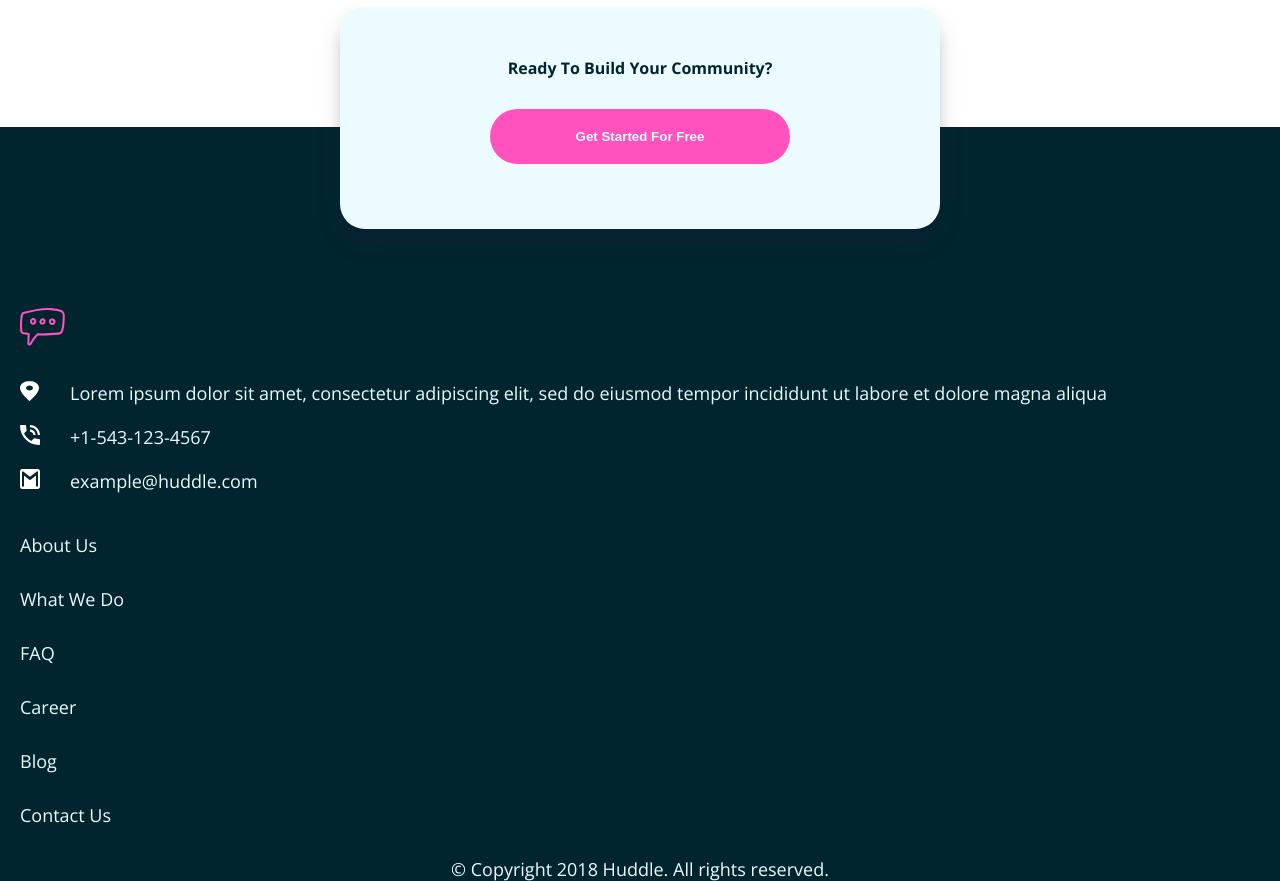
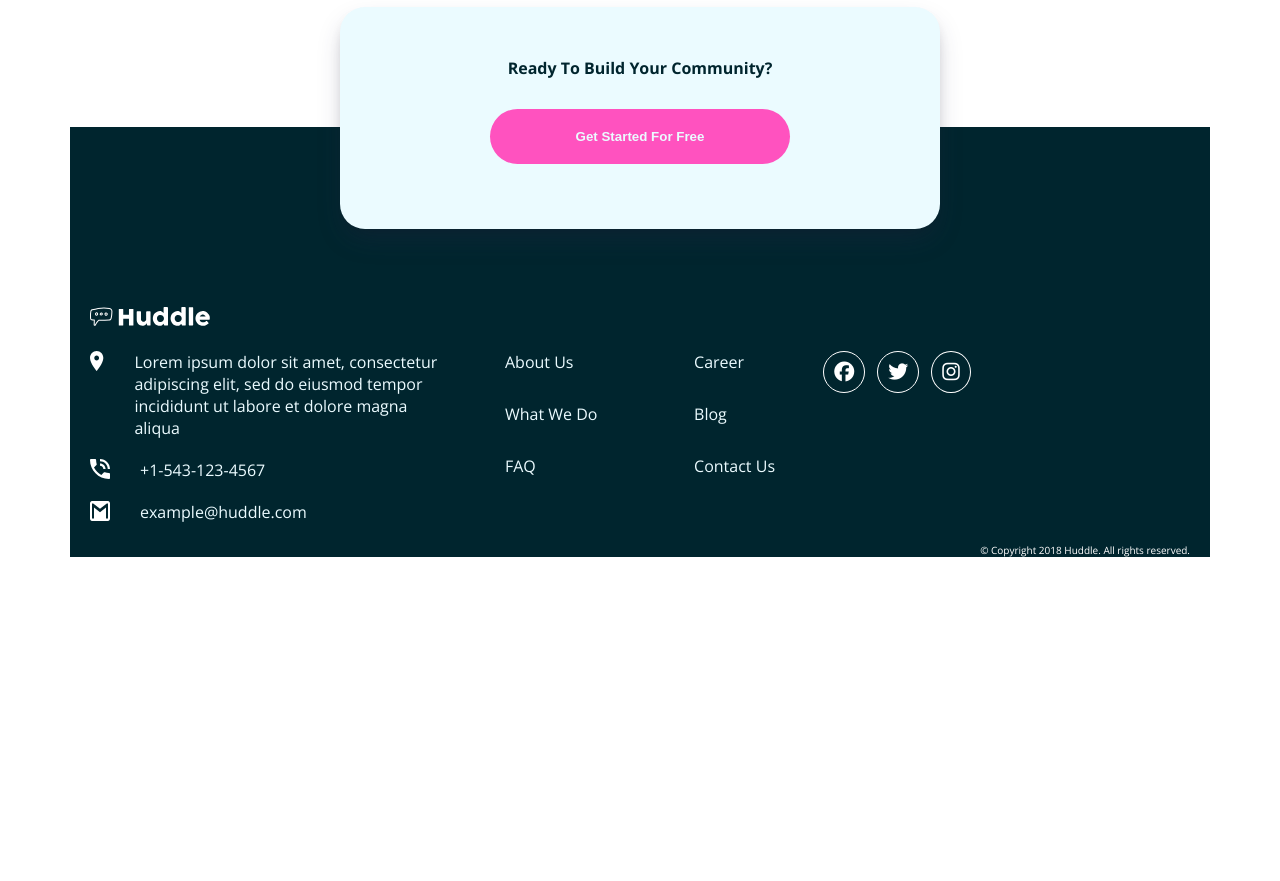
Before and after one commit to ogunsolu007/Zuri-fullstack-trianing-task, a plain HTML site: page Html Css n Js/Huddlelandingpage/index.html in a window 1280 px wide. Shown: the part 2020-2901 px from the top of the page. After the commit the page ends 2577 px from the top, so only its background shows below. Drawn offline with nearby package versions, Linux system fonts and the light colour scheme.

Commit message:
footer logo uodated

```diff
--- a/Html Css n Js/Huddlelandingpage/index.html
+++ b/Html Css n Js/Huddlelandingpage/index.html
@@ -3,8 +3,10 @@
   <head>
     <meta charset="UTF-8" />
     <meta name="viewport" content="width=device-width, initial-scale=1.0" />
-    <!-- displays site properly based on user's device -->
-
+    <script
+      src="https://kit.fontawesome.com/9cb4d82a7a.js"
+      crossorigin="anonymous"
+    ></script>
     <link
       rel="icon"
       type="image/png"
@@ -97,13 +99,17 @@
       </section>
     </main>
     <footer>
+      <div class="footer_container">
          <section class="section_last--card">
         <h3>Ready To Build Your Community?</h3>
         <button class="btn">Get Started For Free</button>
       </section>
       <div class="footer">
-        <img src="./images/logo.svg" alt="logo" />
-
+        <img
+          src="./images/logo footer.svg"
+          alt="footerlogo"
+          class="footer_logo"
+        />
         <div class="footer_items">
           <div class="item">
             <div>
@@ -123,18 +129,29 @@
             </div>
           </div>
           <div class="item sub_item">
+            <div class="sub_items">
               <p>About Us</p>
               <p>What We Do</p>
               <p>FAQ</p>
+            </div>
+            <div class="sub_items">
               <p>Career</p>
               <p>Blog</p>
               <p>Contact Us</p>
             </div>
-          <div class="item item_copy">
-            <p>&copy; Copyright 2018 Huddle. All rights reserved.</p>
+          </div>
+          <div class="item sub_item-icon">
+            <i class="fa-brands fa-facebook"></i>
+            <i class="fa-brands fa-twitter"></i>
+            <i class="fa-brands fa-instagram"></i>
           </div>
         </div>
+        <p class="copyright">
+          &copy; Copyright 2018 Huddle. All rights reserved.
+        </p>
       </div>
+      </div>
+
     </footer>
   </body>
 </html>
--- a/Html Css n Js/Huddlelandingpage/style.css
+++ b/Html Css n Js/Huddlelandingpage/style.css
@@ -120,10 +120,14 @@ main {
 }
 footer {
   position: relative;
+  font-size: 16px;
 }
 .footer {
   background-color: var(--dark-cyan);
   padding: 180px 20px 0;
+}
+.footer_logo{
+width: 120px;
 }
 .footer_items .item p {
   color: var(--pale-cyan);
@@ -140,10 +144,7 @@ footer {
   margin-bottom: 20px;
 }
 .item {
-  margin-top: 30px;
-}
-.sub_item {
-  margin-top: 40px;
+  margin-top: 20px;
 }
 .sub_item p {
   margin-bottom: 30px;
@@ -191,11 +192,11 @@ footer {
     padding: 20px 70px;
     gap: 30px;
   }
-  .section_text-container{
+  .section_text-container {
     text-align: left;
     width: 60%;
   }
-  .section_text-container p{
+  .section_text-container p {
     width: 95%;
   }
   .section_img {
@@ -204,19 +205,42 @@ footer {
   }
   .section_last--card {
     width: 600px;
-  position: absolute;
-  top: -120px;
-  left: 50%;
-  transform: translateX(-50%);
-  border-radius: 25px;
-  padding: 50px 20px 5px;
-  text-align: center;
-  background-color: var(--pale-cyan);
-  box-shadow: rgba(50, 50, 93, 0.25) 0px 13px 27px -5px,
-    rgba(0, 0, 0, 0.3) 0px 8px 16px -8px;
+  }
+
+ .footer_container{
+  padding: 0 70px;
+ }
+  .footer_items {
+    display: flex;
+    align-items: flex-start;
+    justify-content: space-between;
+  }
+  .footer_items .item {
+    flex: 1;
+  }
+  .sub_item {
+    display: flex;
+    justify-content: space-around;
+    align-items: flex-start;
+  }
+  .sub_item-icon {
+    display: flex;
+    /* justify-content: center; */
+  }
+  .sub_item-icon i {
+    color: white;
+    border: 1px solid white;
+    border-radius: 50%;
+    padding: 10px;
+    font-size: 20px;
+    margin-right: 12px;
+  }
+  .sub_items {
+    flex-direction: column;
+  }
+  .copyright {
+    text-align: right;
+    color: #fff;
+    font-size: 10px;
+  }
 }
-.section_last--card h3 {
-  margin-bottom: 30px;
-  font-size: 16px;
-}
-}
```
Also changed, not shown: Html Css n Js/Huddlelandingpage/images/logo footer.svg (added). Lines whose indentation alone changed are shown as unchanged.
